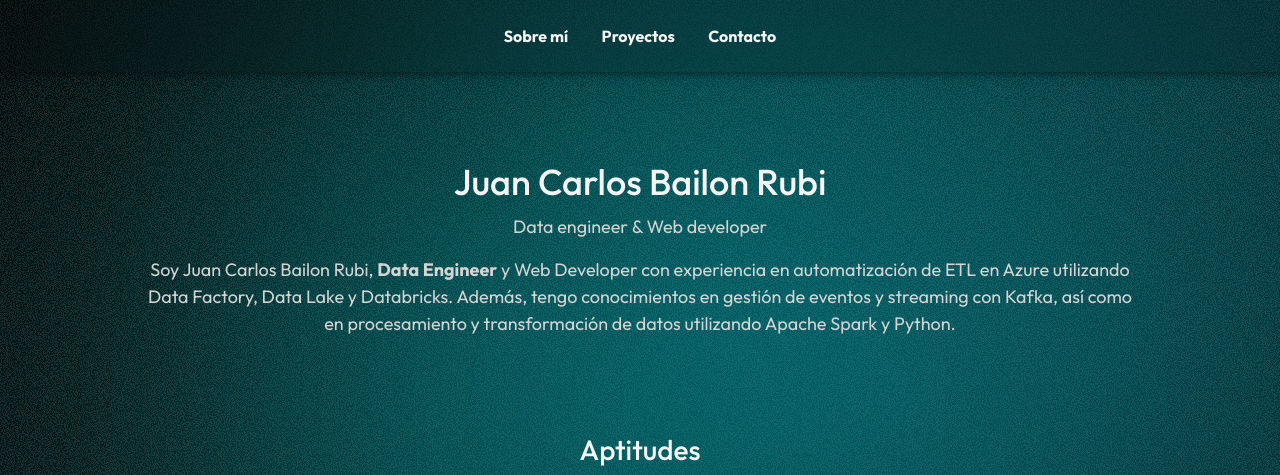
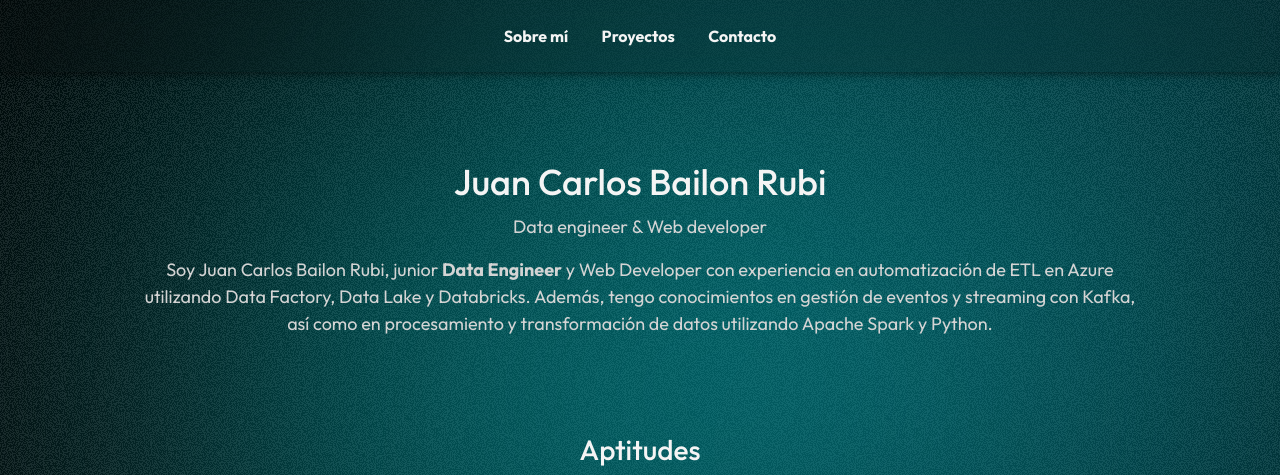
Before and after one commit to jz1k/jz1k.github.io, a plain HTML site: page index.html in a window 1280 px wide. Shown: the top 475 px of the page. Drawn offline with nearby package versions, Linux system fonts and the light colour scheme.

Commit message:
Update index.html

```diff
--- a/index.html
+++ b/index.html
@@ -35,7 +35,7 @@
         <div class="container">
             <h2>Juan Carlos Bailon Rubi</h2>
             <p>Data engineer & Web developer</p>
-            <p>Soy Juan Carlos Bailon Rubi, <strong>Data Engineer</strong> y Web Developer con experiencia en
+            <p>Soy Juan Carlos Bailon Rubi, junior <strong>Data Engineer</strong> y Web Developer con experiencia en
                 automatización de ETL en Azure utilizando Data Factory, Data Lake y Databricks. Además, tengo
                 conocimientos en gestión de eventos y streaming con Kafka, así como en procesamiento y transformación de
                 datos utilizando Apache Spark y Python.</p>
```
